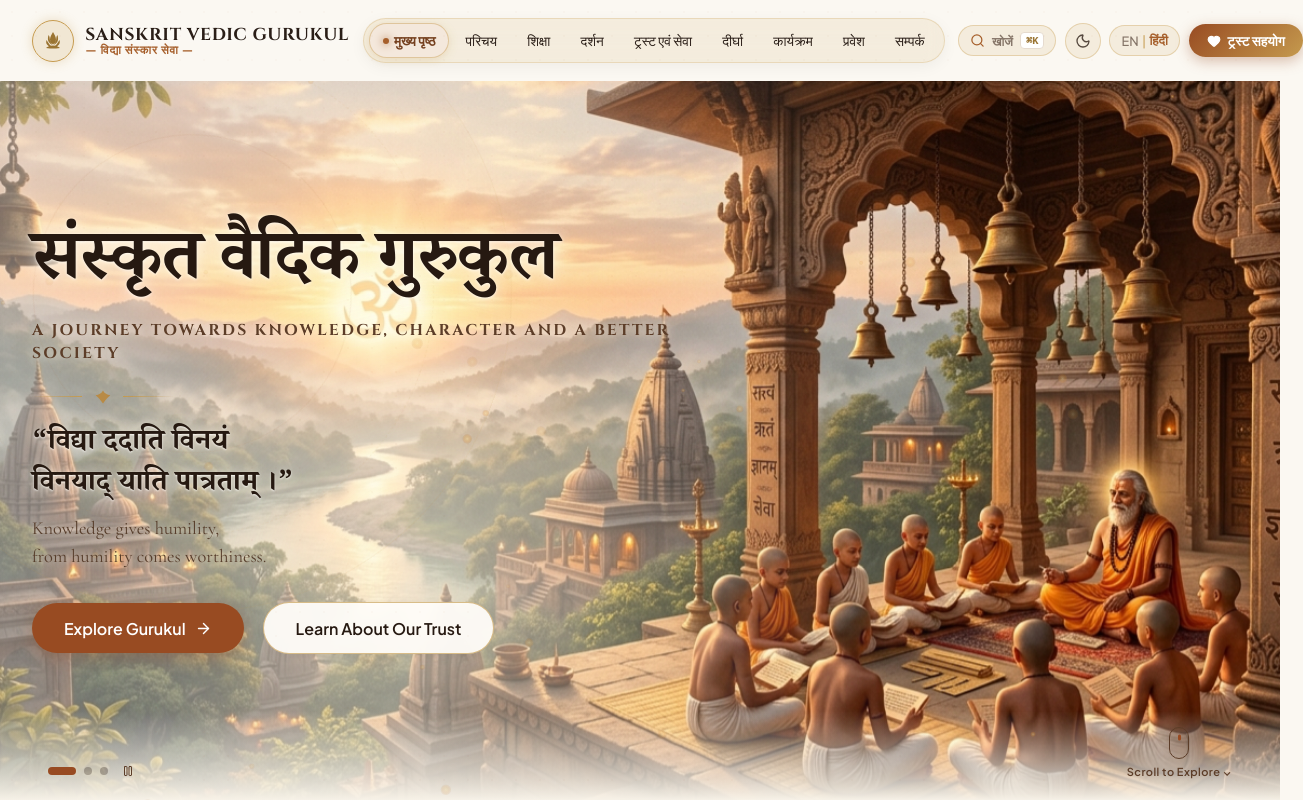
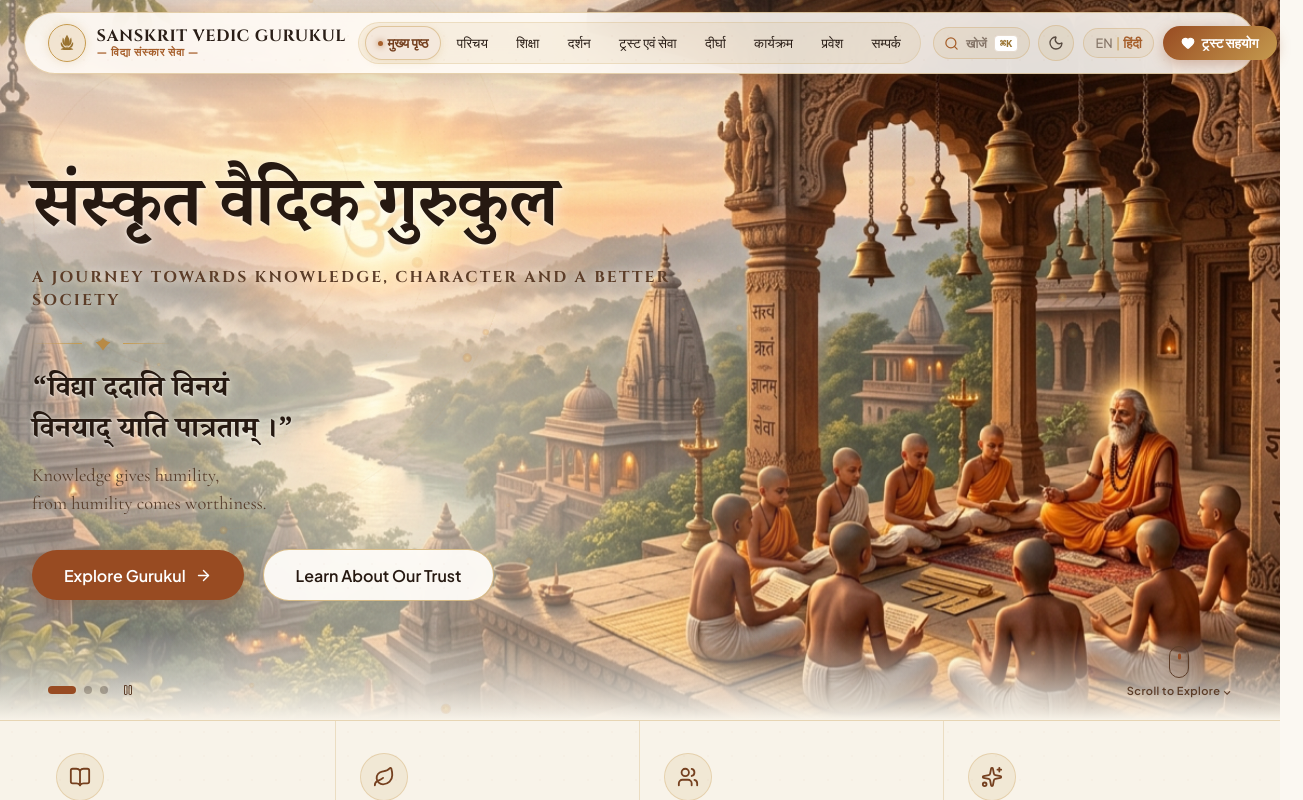
Before and after one commit to VijayRajput4455/vedic-gurukul, a React (Vite) app in the folder frontend/: page / in a window 1280 px wide. Shown: the top 800 px of the page, 1303 px wide, since content can reach past the window. Built offline with nearby package versions, Linux system fonts and the light colour scheme; a web font is replaced by a local one.

Commit message:
feat: make navbar a floating rounded glassmorphic pill capsule from initial page open

```diff
--- a/frontend/src/App.tsx
+++ b/frontend/src/App.tsx
@@ -68,7 +68,7 @@ const AppContent: React.FC = () => {
       <Header currentPage={currentPage} onNavigate={navigateTo} />
 
       {/* Main Dynamic View */}
-      <main style={{ flex: 1 }}>
+      <main style={{ flex: 1, paddingTop: currentPage === 'home' ? 0 : '86px' }}>
         {currentPage === 'home' && <HomePage onNavigate={navigateTo} />}
         {currentPage === 'about' && <AboutPage onNavigate={navigateTo} />}
         {currentPage === 'philosophy' && <PhilosophyPage onNavigate={navigateTo} />}
--- a/frontend/src/components/home/HeroSection.tsx
+++ b/frontend/src/components/home/HeroSection.tsx
@@ -312,7 +312,7 @@ export const HeroSection: React.FC<HeroSectionProps> = ({ onNavigate }) => {
           style={{
             maxWidth: '680px',
             textAlign: 'left',
-            padding: 'var(--spacing-10) 0'
+            padding: 'clamp(5.5rem, 11vh, 7.5rem) 0 var(--spacing-8) 0'
           }}
         >
           {/* Main Sanskrit Gurukul Heading */}
--- a/frontend/src/components/layout/Header.tsx
+++ b/frontend/src/components/layout/Header.tsx
@@ -1,4 +1,4 @@
-import React, { useState, useEffect, useRef } from 'react';
+import React, { useState, useEffect } from 'react';
 import { useLanguage } from '../../context/LanguageContext';
 import { useTheme } from '../../context/ThemeContext';
 import { PageId, NavigationItem } from '../../types';
@@ -91,51 +91,50 @@ export const Header: React.FC<HeaderProps> = ({ currentPage, onNavigate }) => {
 
   return (
     <>
+      {/* Fixed Floating Glassmorphic Pill Capsule Navigation Bar */}
       <header
-        className={`site-navbar-wrapper ${isScrolled ? 'is-scrolled' : 'is-at-top'}`}
+        className="site-navbar-fixed-container"
         style={{
-          position: 'sticky',
-          top: isScrolled ? '10px' : '0px',
+          position: 'fixed',
+          top: '12px',
+          left: 0,
+          right: 0,
           zIndex: 1000,
           width: '100%',
           display: 'flex',
           justifyContent: 'center',
-          padding: isScrolled ? '0 1.25rem' : '0',
-          transition: 'all 0.35s cubic-bezier(0.16, 1, 0.3, 1)',
-          pointerEvents: 'none'
+          padding: '0 clamp(0.75rem, 2vw, 1.5rem)',
+          pointerEvents: 'none',
+          transition: 'all 0.3s cubic-bezier(0.16, 1, 0.3, 1)'
         }}
       >
         <div
-          className={`site-navbar-inner ${isScrolled ? 'docked-glass-capsule' : 'transparent-spacious'}`}
+          className={`site-navbar-floating-pill ${isScrolled ? 'is-scrolled' : 'is-top'}`}
           style={{
             width: '100%',
-            maxWidth: isScrolled ? '1320px' : '100%',
-            /* At the Top: Transparent & Spacious, No Background Glass, No Bottom Border */
-            /* When Scrolled: Compact Docking, Heavy Frosted Glass, Elevated Shadow & Border */
-            backgroundColor: isScrolled
-              ? theme === 'parchment'
-                ? 'rgba(255, 252, 245, 0.88)'
-                : 'rgba(20, 14, 10, 0.88)'
-              : 'transparent',
-            backdropFilter: isScrolled ? 'blur(20px)' : 'none',
-            WebkitBackdropFilter: isScrolled ? 'blur(20px)' : 'none',
-            borderRadius: isScrolled ? '9999px' : '0px',
-            border: isScrolled
-              ? '1.5px solid rgba(197, 154, 78, 0.45)'
-              : 'none',
-            borderBottom: isScrolled
-              ? '1.5px solid rgba(197, 154, 78, 0.45)'
-              : 'none',
+            maxWidth: '1360px',
+            backgroundColor:
+              theme === 'parchment'
+                ? isScrolled
+                  ? 'rgba(255, 252, 245, 0.94)'
+                  : 'rgba(255, 252, 247, 0.88)'
+                : isScrolled
+                  ? 'rgba(20, 14, 10, 0.94)'
+                  : 'rgba(22, 15, 11, 0.88)',
+            backdropFilter: 'blur(20px)',
+            WebkitBackdropFilter: 'blur(20px)',
+            borderRadius: '9999px',
+            border: '1.5px solid rgba(197, 154, 78, 0.42)',
             boxShadow: isScrolled
-              ? '0 10px 30px rgba(0, 0, 0, 0.2), 0 0 15px rgba(197, 154, 78, 0.15)'
-              : 'none',
-            padding: isScrolled ? '0.55rem 1.4rem' : '1.15rem 2rem',
+              ? '0 12px 35px rgba(0, 0, 0, 0.22), 0 0 15px rgba(197, 154, 78, 0.2)'
+              : '0 6px 25px rgba(0, 0, 0, 0.12), 0 0 10px rgba(197, 154, 78, 0.1)',
+            padding: isScrolled ? '0.45rem 1.25rem' : '0.55rem 1.45rem',
             display: 'flex',
             alignItems: 'center',
             justifyContent: 'space-between',
-            gap: '0.85rem',
-            transition: 'all 0.35s cubic-bezier(0.16, 1, 0.3, 1)',
-            pointerEvents: 'auto'
+            gap: '0.75rem',
+            pointerEvents: 'auto',
+            transition: 'all 0.3s cubic-bezier(0.16, 1, 0.3, 1)'
           }}
         >
           {/* Left: Sacred Lotus Emblem & Institution Branding */}
@@ -144,7 +143,7 @@ export const Header: React.FC<HeaderProps> = ({ currentPage, onNavigate }) => {
             style={{
               display: 'flex',
               alignItems: 'center',
-              gap: '0.7rem',
+              gap: '0.65rem',
               cursor: 'pointer',
               userSelect: 'none',
               flexShrink: 0
@@ -156,8 +155,8 @@ export const Header: React.FC<HeaderProps> = ({ currentPage, onNavigate }) => {
             {/* Sacred Lotus Glow Badge */}
             <div
               style={{
-                width: isScrolled ? '36px' : '42px',
-                height: isScrolled ? '36px' : '42px',
+                width: isScrolled ? '34px' : '38px',
+                height: isScrolled ? '34px' : '38px',
                 borderRadius: '50%',
                 backgroundColor: 'rgba(197, 154, 78, 0.18)',
                 border: '1.5px solid var(--color-gold)',
@@ -166,11 +165,11 @@ export const Header: React.FC<HeaderProps> = ({ currentPage, onNavigate }) => {
                 justifyContent: 'center',
                 flexShrink: 0,
                 color: 'var(--color-gold-dark)',
-                boxShadow: '0 0 12px rgba(197, 154, 78, 0.3)',
+                boxShadow: '0 0 10px rgba(197, 154, 78, 0.25)',
                 transition: 'all 0.3s ease'
               }}
             >
-              <svg viewBox="0 0 24 24" width={isScrolled ? '20' : '24'} height={isScrolled ? '20' : '24'} fill="currentColor">
+              <svg viewBox="0 0 24 24" width={isScrolled ? '18' : '22'} height={isScrolled ? '18' : '22'} fill="currentColor">
                 <path d="M12 3c-1.5 2.5-3 5-3 7.5 0 2.5 1.5 4.5 3 4.5s3-2 3-4.5C15 8 13.5 5.5 12 3zm-4.5 3c-.5 2-1 4.5 0 6.5 1 2 2.5 3 4.5 3.5-1.5-1-2.5-2.5-3-4.5-.5-2 0-4-1.5-5.5zm9 0c-1.5 1.5-1 3.5-1.5 5.5-.5 2-1.5 3.5-3 4.5 2-.5 3.5-1.5 4.5-3.5 1-2 .5-4.5 0-6.5zm-11 5c-.5 1.5-.5 3 .5 4.5 1.5 2 3.5 2.5 6 2.5-2-1-3.5-2-4.5-4-1-1.5-1.5-2.5-2-3zm13 0c-.5.5-1 1.5-2 3-1 2-2.5 3-4.5 4 2.5 0 4.5-.5 6-2.5 1-1.5 1-3 .5-4.5zM12 16.5c-3 0-5.5 1-7 2.5 2.5.5 5.5.5 7 .5s4.5 0 7-.5c-1.5-1.5-4-2.5-7-2.5z" />
               </svg>
             </div>
@@ -179,20 +178,19 @@ export const Header: React.FC<HeaderProps> = ({ currentPage, onNavigate }) => {
               <div
                 style={{
                   fontFamily: 'var(--font-heading-latin)',
-                  fontSize: isScrolled ? '0.95rem' : '1.08rem',
+                  fontSize: isScrolled ? '0.92rem' : '1.02rem',
                   fontWeight: 700,
                   color: 'var(--color-text-main)',
                   lineHeight: 1.1,
                   letterSpacing: '0.04em',
-                  transition: 'font-size 0.3s ease',
-                  textShadow: isScrolled ? 'none' : '0 1px 10px rgba(255, 255, 255, 0.8)'
+                  transition: 'font-size 0.3s ease'
                 }}
               >
                 SANSKRIT VEDIC GURUKUL
               </div>
               <div
                 style={{
-                  fontSize: isScrolled ? '0.64rem' : '0.72rem',
+                  fontSize: isScrolled ? '0.62rem' : '0.68rem',
                   fontWeight: 700,
                   color: 'var(--color-primary)',
                   letterSpacing: '0.08em',
@@ -209,20 +207,16 @@ export const Header: React.FC<HeaderProps> = ({ currentPage, onNavigate }) => {
           <nav className="desktop-nav" aria-label="Main Navigation">
             <div
               style={{
-                position: 'relative',
                 display: 'flex',
                 alignItems: 'center',
-                gap: '0.2rem',
+                gap: '0.15rem',
                 backgroundColor:
                   theme === 'parchment'
-                    ? 'rgba(197, 154, 78, 0.12)'
+                    ? 'rgba(197, 154, 78, 0.1)'
                     : 'rgba(255, 255, 255, 0.05)',
-                backdropFilter: 'blur(10px)',
-                WebkitBackdropFilter: 'blur(10px)',
-                padding: '0.25rem 0.35rem',
+                padding: '0.22rem 0.35rem',
                 borderRadius: 'var(--radius-full)',
-                border: '1px solid rgba(197, 154, 78, 0.25)',
-                boxShadow: isScrolled ? 'none' : '0 4px 15px rgba(0, 0, 0, 0.05)'
+                border: '1px solid rgba(197, 154, 78, 0.22)'
               }}
             >
               {navItems.map((item) => {
@@ -234,20 +228,20 @@ export const Header: React.FC<HeaderProps> = ({ currentPage, onNavigate }) => {
                     onClick={() => handleNavClick(item.id)}
                     style={{
                       position: 'relative',
-                      padding: isScrolled ? '0.35rem 0.68rem' : '0.45rem 0.78rem',
-                      fontSize: '0.85rem',
+                      padding: isScrolled ? '0.35rem 0.65rem' : '0.42rem 0.75rem',
+                      fontSize: '0.84rem',
                       fontWeight: isActive ? 700 : 500,
                       borderRadius: 'var(--radius-full)',
                       color: isActive ? 'var(--color-primary-dark)' : 'var(--color-text-main)',
                       backgroundColor: isActive ? 'var(--color-primary-light)' : 'transparent',
                       border: isActive ? '1px solid rgba(197, 154, 78, 0.45)' : '1px solid transparent',
-                      boxShadow: isActive ? '0 2px 10px rgba(197, 154, 78, 0.25)' : 'none',
-                      transition: 'all 0.25s cubic-bezier(0.16, 1, 0.3, 1)',
+                      boxShadow: isActive ? '0 2px 8px rgba(197, 154, 78, 0.2)' : 'none',
+                      transition: 'all 0.2s cubic-bezier(0.16, 1, 0.3, 1)',
                       cursor: 'pointer',
                       whiteSpace: 'nowrap',
                       display: 'flex',
                       alignItems: 'center',
-                      gap: '0.32rem'
+                      gap: '0.3rem'
                     }}
                     className={`nav-link-btn ${isActive ? 'nav-active-pill' : ''}`}
                   >
@@ -255,11 +249,11 @@ export const Header: React.FC<HeaderProps> = ({ currentPage, onNavigate }) => {
                     {isActive && (
                       <span
                         style={{
-                          width: '6px',
-                          height: '6px',
+                          width: '5px',
+                          height: '5px',
                           borderRadius: '50%',
                           backgroundColor: 'var(--color-primary)',
-                          boxShadow: '0 0 8px var(--color-primary)',
+                          boxShadow: '0 0 6px var(--color-primary)',
                           display: 'inline-block'
                         }}
                       />
@@ -282,9 +276,9 @@ export const Header: React.FC<HeaderProps> = ({ currentPage, onNavigate }) => {
                 gap: '0.45rem',
                 backgroundColor:
                   theme === 'parchment'
-                    ? 'rgba(197, 154, 78, 0.12)'
-                    : 'rgba(255, 255, 255, 0.06)',
-                border: '1px solid rgba(197, 154, 78, 0.35)',
+                    ? 'rgba(197, 154, 78, 0.1)'
+                    : 'rgba(255, 255, 255, 0.05)',
+                border: '1px solid rgba(197, 154, 78, 0.3)',
                 borderRadius: 'var(--radius-full)',
                 padding: '0.38rem 0.65rem',
                 color: 'var(--color-text-main)',
@@ -297,7 +291,7 @@ export const Header: React.FC<HeaderProps> = ({ currentPage, onNavigate }) => {
               className="btn-search-trigger"
             >
               <Search size={15} color="var(--color-primary)" />
-              <span style={{ fontSize: '0.76rem', fontWeight: 600, color: 'var(--color-text-muted)' }}>
+              <span style={{ fontSize: '0.75rem', fontWeight: 600, color: 'var(--color-text-muted)' }}>
                 {language === 'hi' ? 'खोजें' : 'Search'}
               </span>
               <kbd
@@ -326,7 +320,7 @@ export const Header: React.FC<HeaderProps> = ({ currentPage, onNavigate }) => {
                   theme === 'parchment'
                     ? 'rgba(197, 154, 78, 0.12)'
                     : 'rgba(255, 255, 255, 0.08)',
-                border: '1px solid rgba(197, 154, 78, 0.35)',
+                border: '1px solid rgba(197, 154, 78, 0.3)',
                 color: 'var(--color-text-main)',
                 display: 'flex',
                 alignItems: 'center',
@@ -354,9 +348,9 @@ export const Header: React.FC<HeaderProps> = ({ currentPage, onNavigate }) => {
                 color: 'var(--color-text-main)',
                 backgroundColor:
                   theme === 'parchment'
-                    ? 'rgba(197, 154, 78, 0.12)'
+                    ? 'rgba(197, 154, 78, 0.1)'
                     : 'rgba(255, 255, 255, 0.06)',
-                border: '1px solid rgba(197, 154, 78, 0.35)',
+                border: '1px solid rgba(197, 154, 78, 0.3)',
                 borderRadius: 'var(--radius-full)',
                 padding: '0.35rem 0.7rem',
                 cursor: 'pointer',
```
